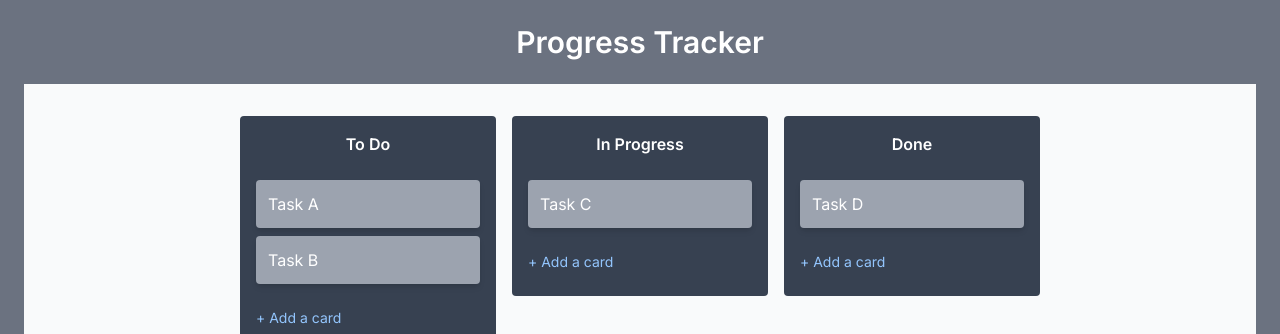
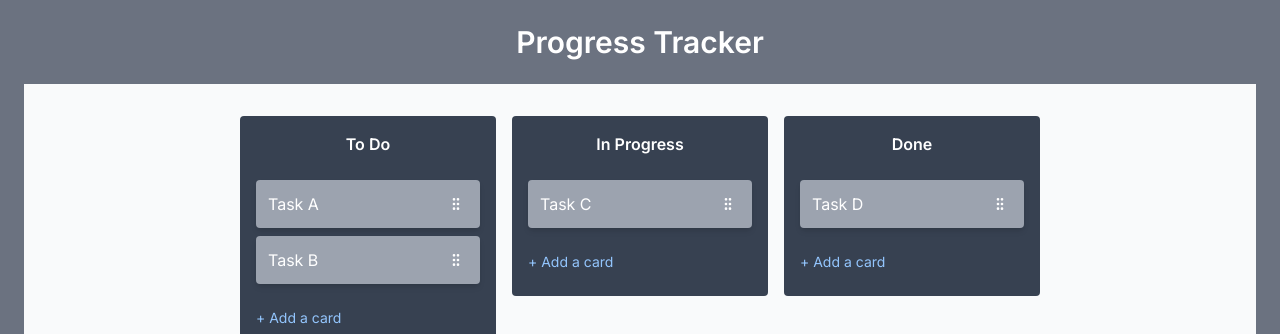
Before and after one commit to definitelynotjin/progress-tracker, a Next.js app: page / in a window 1280 px wide. Shown: the top 334 px of the page. Built offline with nearby package versions, Linux system fonts and the light colour scheme.

Commit message:
animation and grab handle

```diff
--- a/package.json
+++ b/package.json
@@ -12,6 +12,7 @@
     "@dnd-kit/core": "^6.3.1",
     "@dnd-kit/sortable": "^10.0.0",
     "@dnd-kit/utilities": "^3.2.2",
+    "lucide-react": "^0.525.0",
     "next": "15.4.1",
     "next-auth": "^4.24.11",
     "react": "19.1.0",
--- a/src/app/components/kanban/KanbanBoard.tsx
+++ b/src/app/components/kanban/KanbanBoard.tsx
@@ -11,11 +11,12 @@ import {
 } from "@dnd-kit/core";
 import {
     SortableContext,
-    horizontalListSortingStrategy,
     verticalListSortingStrategy,
 } from "@dnd-kit/sortable";
 import Column from "./Column";
-import Modal from "./Modal"; // Import your modal
+import Modal from "./Modal";
+import { DragOverlay } from "@dnd-kit/core";
+import TaskCard from "./TaskCard";
 
 export type ColumnType = "To Do" | "In Progress" | "Done";
 
@@ -29,6 +30,8 @@ export default function KanbanBoard() {
     const [tasks, setTasks] = useState<Record<ColumnType, string[]>>(initialTasks);
     const [modalOpen, setModalOpen] = useState(false);
     const [modalColumn, setModalColumn] = useState<ColumnType | null>(null);
+
+    const [activeId, setActiveId] = useState<string | null>(null);
 
     const handleAddCard = (column: ColumnType) => {
         setModalColumn(column);
@@ -50,6 +53,8 @@ export default function KanbanBoard() {
 
     const handleDragEnd = (event: DragEndEvent) => {
         const { active, over } = event;
+
+        setActiveId(null);
 
         if (!over || active.id === over.id) return;
 
@@ -88,6 +93,10 @@ export default function KanbanBoard() {
         }
     };
 
+    const handleDragStart = (event: any) => {
+        setActiveId(event.active.id as string);
+    };
+
     const columns = Object.keys(tasks) as ColumnType[];
 
     return (
@@ -95,6 +104,7 @@ export default function KanbanBoard() {
             <DndContext
                 sensors={sensors}
                 collisionDetection={closestCenter}
+                onDragStart={handleDragStart}
                 onDragEnd={handleDragEnd}
             >
                 <div className="flex flex-row border-1 justify-center gap-4 overflow-x-auto bg-gray-50 p-8 min-h-screen">
@@ -103,6 +113,11 @@ export default function KanbanBoard() {
                             <Column key={column} column={column} items={tasks[column]} onAddCard={handleAddCard} />
                         ))}
                     </SortableContext>
+                    <DragOverlay>
+                        {activeId ? (
+                            <TaskCard id={activeId} column={"To Do"} /> // column can be anything for display
+                        ) : null}
+                    </DragOverlay>
                 </div>
             </DndContext>
             <Modal
--- a/src/app/components/kanban/TaskCard.tsx
+++ b/src/app/components/kanban/TaskCard.tsx
@@ -2,29 +2,37 @@
 import { useSortable } from "@dnd-kit/sortable";
 import { CSS } from "@dnd-kit/utilities";
 import { ColumnType } from "./types";
+import { GripVertical } from "lucide-react";
 
 export default function TaskCard({ id, column }: { id: string; column: ColumnType }) {
     const { attributes, listeners, setNodeRef, transform, transition } = useSortable({
         id,
         data: {
-            column, // This is needed for onDragEnd
+            column,
         },
     });
 
     const style = {
         transform: CSS.Transform.toString(transform),
-        transition,
+        transition: transition ?? "transform 250ms ease",
     };
 
     return (
         <div
             ref={setNodeRef}
             style={style}
-            {...attributes}
-            {...listeners}
-            className="p-3 bg-gray-400 gap-y-6 rounded shadow-md cursor-move text-white hover:bg-gray-500 transition"
+            className="p-3 bg-gray-400 rounded shadow-md text-white hover:bg-gray-500 transition flex items-center justify-between"
         >
-            {id}
+            <span>{id}</span>
+
+            {/* 🟡 Only this icon is draggable now */}
+            <div
+                {...attributes}
+                {...listeners}
+                className="cursor-grab p-1 hover:text-yellow-300"
+            >
+                <GripVertical size={16} />
+            </div>
         </div>
     );
 }
```
Also changed, not shown: 1 other file (tests, documents, lock files or other folders).
